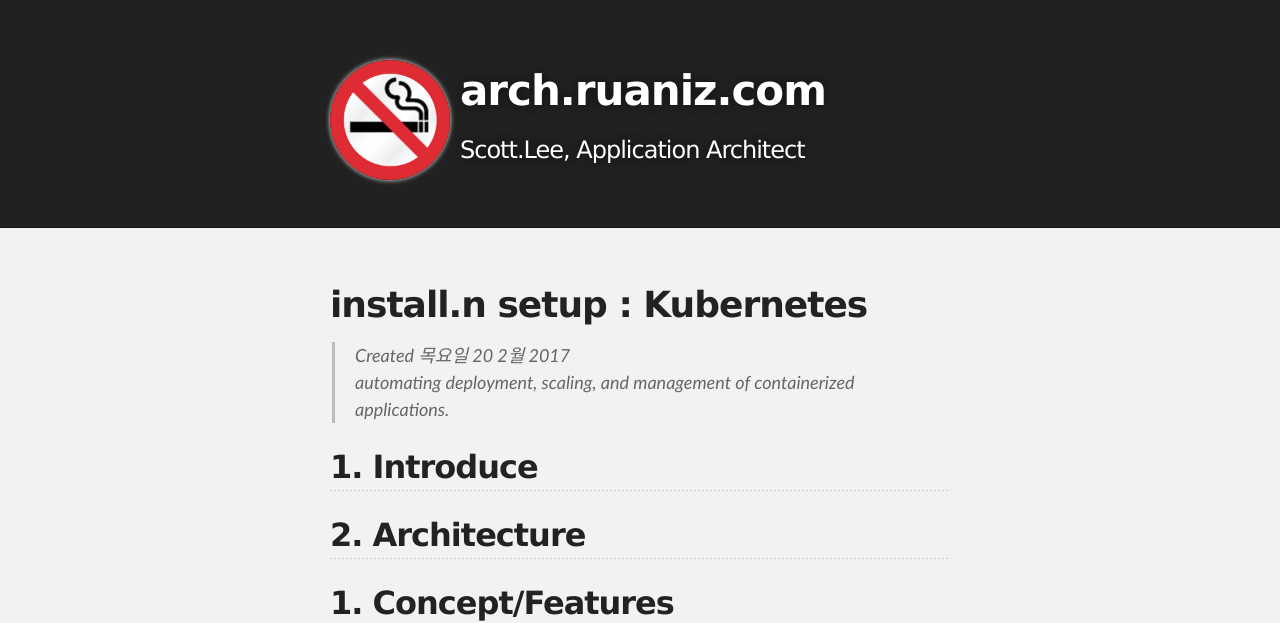
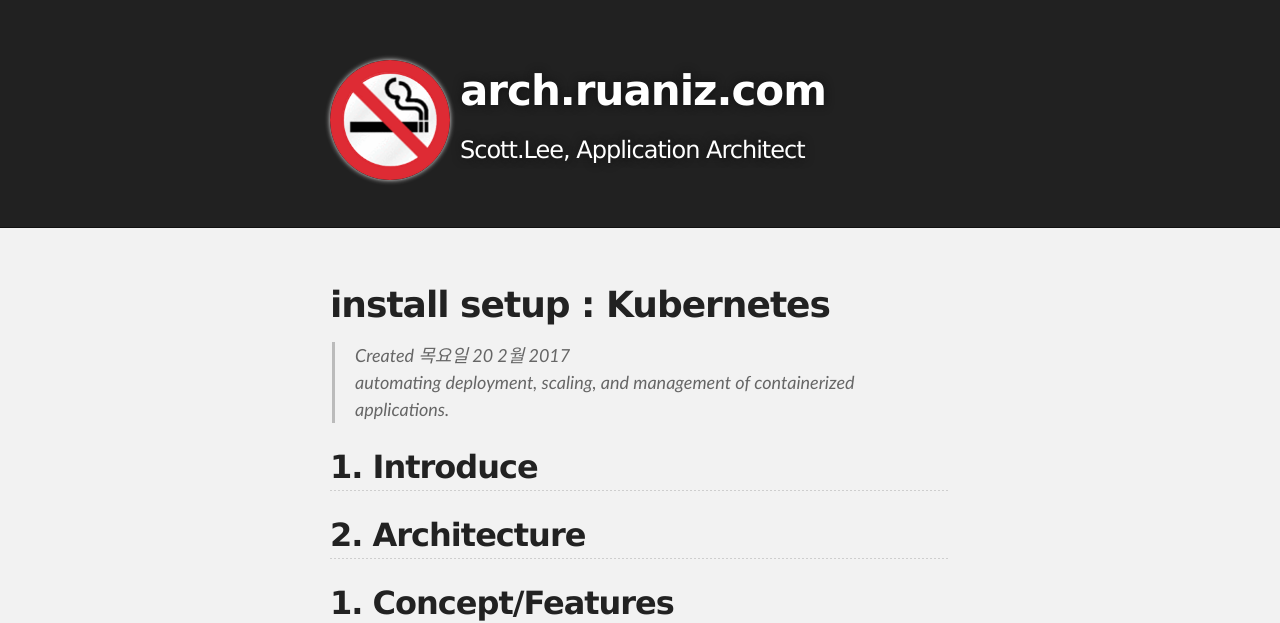
Before and after one commit to unlimited9/unlimited9.github.com, a Jekyll site: the page built from reference.notes/TA/cloud/kubernetes/install.n.setup.md, in a window 1280 px wide and 900 px high, cut to the strip 0-623 px from the top of the window. Built offline with Jekyll 4.4.1, drawn with Linux system fonts in a browser that asks for light colours; our own code applies the rules of GitHub Pages for plain Markdown files.

```diff
--- a/reference.notes/TA/cloud/kubernetes/install.n.setup.md
+++ b/reference.notes/TA/cloud/kubernetes/install.n.setup.md
@@ -1,4 +1,4 @@
-# install.n setup : Kubernetes
+# install  setup : Kubernetes
 
 >Created 목요일 20 2월 2017
 automating deployment, scaling, and management of containerized applications.
```
